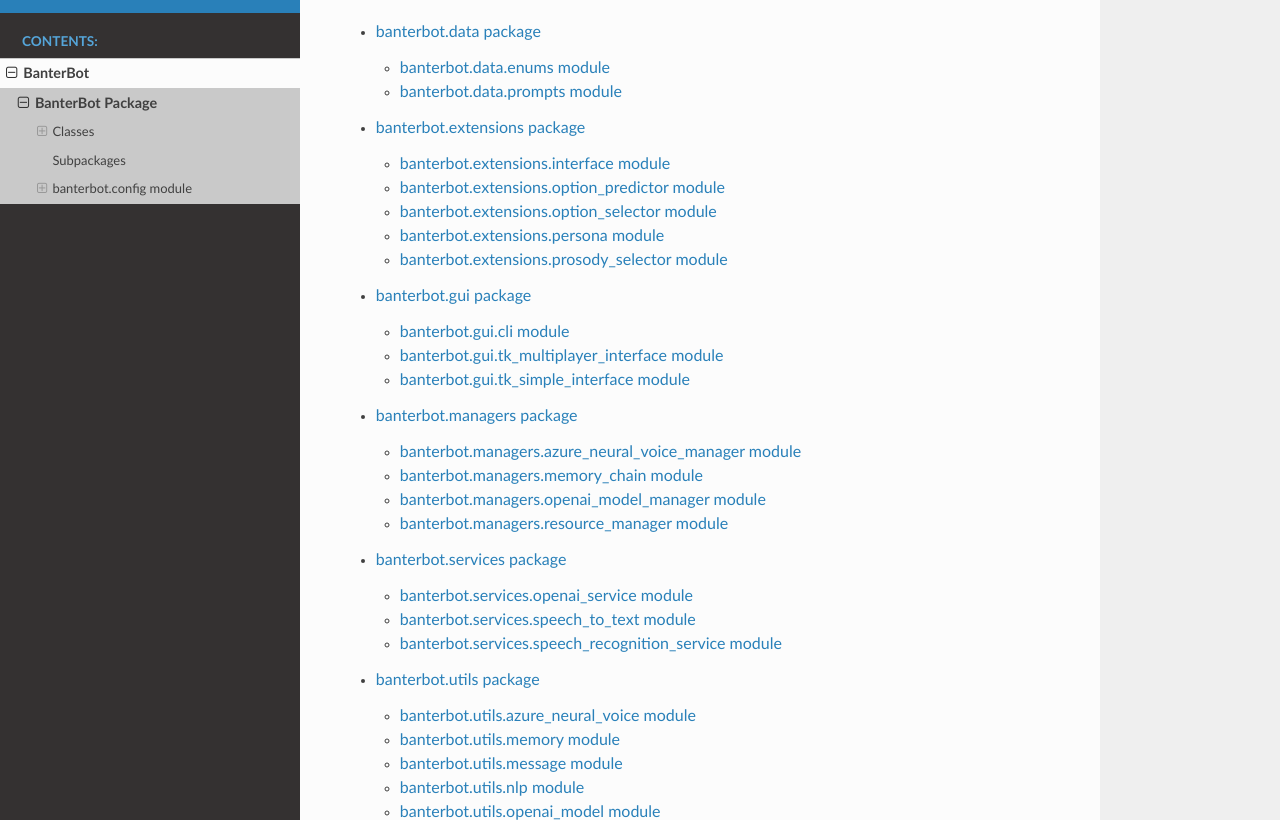
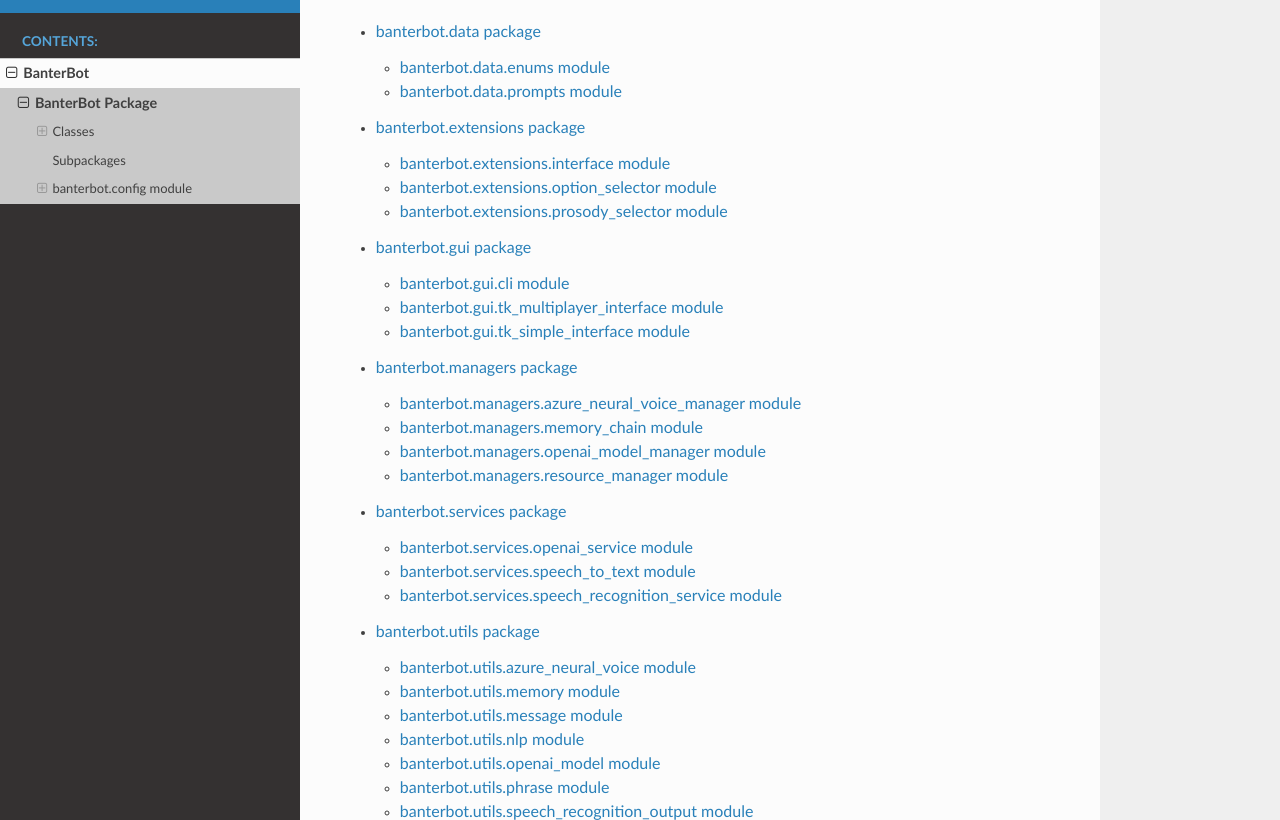
Before and after one commit to GabrielSCabrera/BanterBot, a Sphinx documentation site: the page built from docs/banterbot.rst, in a window 1280 px wide and 900 px high, scrolled down 1396 px, cut to the strip 80-900 px from the top of the window. Built offline with Sphinx 7.4.7 and the Read the Docs theme 2.0.0, drawn with Linux system fonts in a browser that asks for light colours.

Commit message:
Update banterbot.extensions.rst

```diff
--- a/docs/banterbot.extensions.rst
+++ b/docs/banterbot.extensions.rst
@@ -5,14 +5,6 @@ banterbot.extensions.interface module
 -------------------------------------
 
 .. automodule:: banterbot.extensions.interface
-   :members:
-   :undoc-members:
-   :show-inheritance:
-
-banterbot.extensions.option\_predictor module
----------------------------------------------
-
-.. automodule:: banterbot.extensions.option_predictor
    :members:
    :undoc-members:
    :show-inheritance:
@@ -25,14 +17,6 @@ banterbot.extensions.option\_selector module
     :undoc-members:
     :show-inheritance:
 
-banterbot.extensions.persona module
---------------------------------------------
-
-.. automodule:: banterbot.extensions.persona
-    :members:
-    :undoc-members:
-    :show-inheritance:
-
 banterbot.extensions.prosody\_selector module
 --------------------------------------------
 
```
